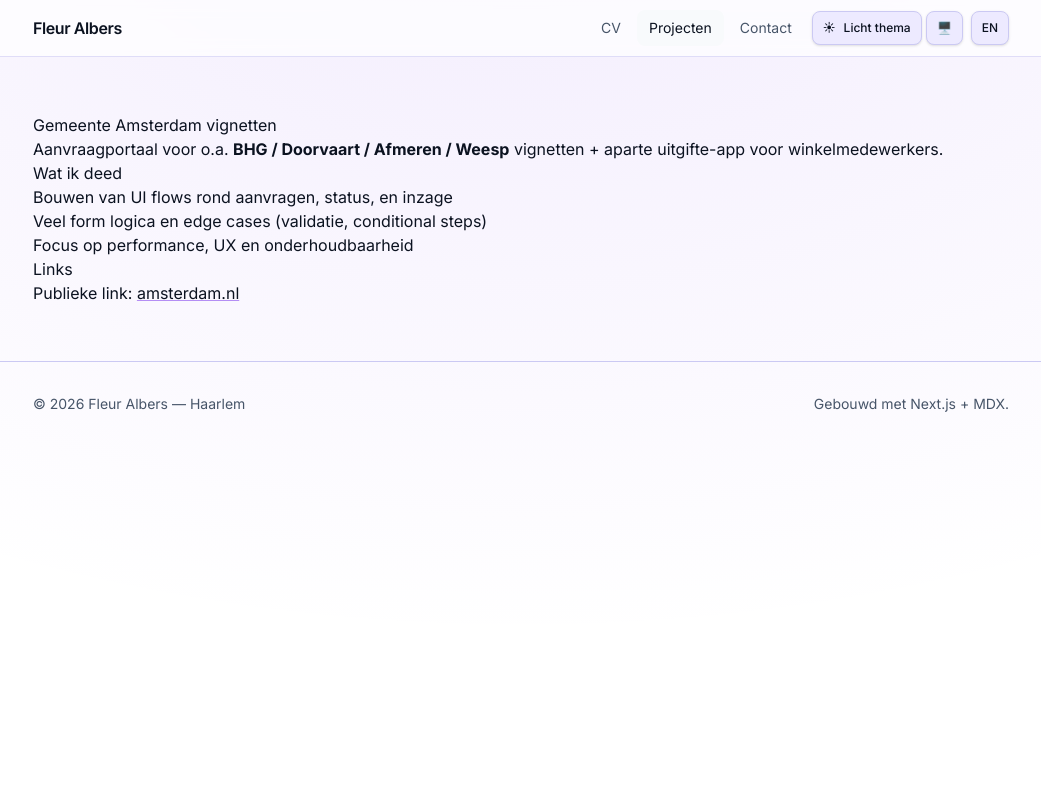
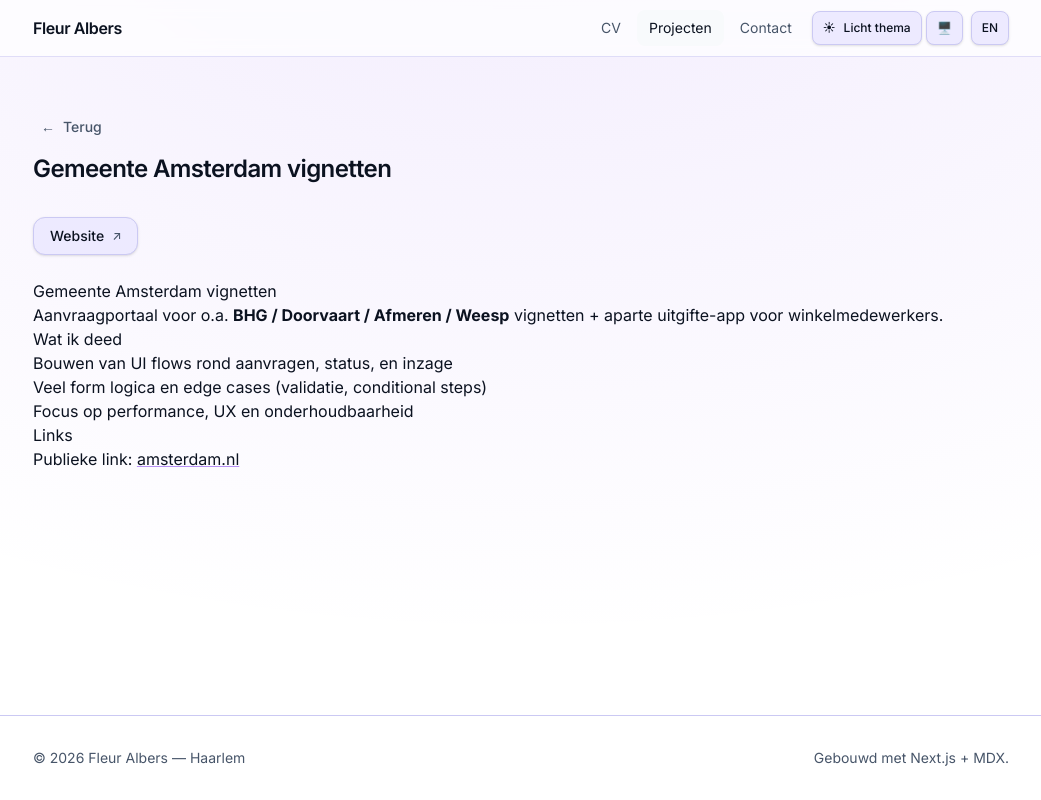
Before and after one commit to Fleurig/portfolio, a Next.js app: page /nl/projects/amsterdam-vignetten in a window 1280 px wide. Shown: the whole page, without its empty margins (119-1160 px from the left). Built offline with nearby package versions, Linux system fonts and the light colour scheme.

Commit message:
Add back link + page header across all pages; make footer sticky via flex layout; ensure external project URLs open in new tab; i18n system theme label and external link a11y

```diff
--- a/app/[locale]/contact/page.tsx
+++ b/app/[locale]/contact/page.tsx
@@ -36,10 +36,11 @@ export default async function ContactPage({
   const { locale } = await params;
   if (locale !== 'nl' && locale !== 'en') return notFound();
 
+  const tr = t(locale);
   const mdx = await getPageMdx(locale, 'contact');
 
   return (
-    <SiteLayout locale={locale}>
+    <SiteLayout locale={locale} title={tr.seo.contactTitle} backHref={`/${locale}`}>
       <article className="prose max-w-none">
         <Mdx source={mdx} />
       </article>
--- a/app/[locale]/cv/page.tsx
+++ b/app/[locale]/cv/page.tsx
@@ -40,7 +40,7 @@ export default async function CvPage({
   const mdx = await getPageMdx(locale, 'cv');
 
   return (
-    <SiteLayout locale={locale}>
+    <SiteLayout locale={locale} title={tr.seo.cvTitle} backHref={`/${locale}`}>
       <div className="no-print mb-6 flex flex-wrap items-center gap-3">
         <a
           className="inline-flex items-center justify-center rounded-xl bg-[var(--color-text)] px-4 py-2 text-sm font-medium text-[var(--color-bg)] shadow-sm transition hover:opacity-90"
--- a/app/[locale]/page.tsx
+++ b/app/[locale]/page.tsx
@@ -36,10 +36,11 @@ export default async function LocaleHomePage({
   const { locale } = await params;
   if (locale !== 'nl' && locale !== 'en') return notFound();
 
+  const tr = t(locale);
   const mdx = await getPageMdx(locale, 'home');
 
   return (
-    <SiteLayout locale={locale}>
+    <SiteLayout locale={locale} title={tr.seo.homeTitle} backHref={`/${locale}`}>
       <article className="prose max-w-none">
         <Mdx source={mdx} />
       </article>
--- a/app/[locale]/projects/[slug]/page.tsx
+++ b/app/[locale]/projects/[slug]/page.tsx
@@ -49,10 +49,33 @@ export default async function ProjectDetailPage({
   const { locale, slug } = await params;
   if (locale !== 'nl' && locale !== 'en') return notFound();
 
+  const tr = t(locale);
   const mdx = await getProjectMdx(locale, slug);
+  const title = mdx.frontmatter.title;
 
   return (
-    <SiteLayout locale={locale}>
+    <SiteLayout
+      locale={locale}
+      title={title}
+      backHref={`/${locale}/projects`}
+    >
+      {mdx.frontmatter.url ? (
+        <div className="not-prose mb-6">
+          <a
+            href={mdx.frontmatter.url}
+            target="_blank"
+            rel="noopener noreferrer"
+            className="inline-flex items-center gap-2 rounded-xl border border-[var(--color-border)] bg-[var(--color-surface)] px-4 py-2 text-sm font-medium text-[var(--color-text)] shadow-sm hover:bg-[var(--color-surface-muted)]"
+          >
+            {tr.pages.projectWebsite}
+            <span className="text-xs text-[var(--color-text-muted)]" aria-hidden="true">
+              ↗
+            </span>
+            <span className="sr-only">({tr.a11y.externalLinkNewTab})</span>
+          </a>
+        </div>
+      ) : null}
+
       <article className="prose max-w-none">
         <Mdx source={mdx} />
       </article>
--- a/app/[locale]/projects/page.tsx
+++ b/app/[locale]/projects/page.tsx
@@ -41,11 +41,8 @@ export default async function ProjectsIndexPage({
   const projects = await getAllProjects(locale);
 
   return (
-    <SiteLayout locale={locale}>
+    <SiteLayout locale={locale} title={tr.seo.projectsTitle} backHref={`/${locale}`}>
       <header className="mb-8">
-        <h1 className="text-2xl font-semibold tracking-tight text-[var(--color-text)]">
-          {tr.seo.projectsTitle}
-        </h1>
         <p className="mt-2 max-w-2xl text-[var(--color-text-muted)]">
           {tr.pages.projectsIntro}
         </p>
--- /dev/null
+++ b/src/components/site/PageHeader.tsx
@@ -0,0 +1,36 @@
+import Link from 'next/link';
+
+import type { Locale } from '@/src/lib/i18n';
+import { t } from '@/src/lib/translations';
+
+export function PageHeader({
+  locale,
+  title,
+  backHref,
+}: {
+  locale: Locale;
+  title?: string;
+  backHref?: string;
+}) {
+  const tr = t(locale);
+
+  return (
+    <div className="flex flex-col gap-3">
+      {backHref ? (
+        <Link
+          href={backHref}
+          className="inline-flex w-fit items-center gap-2 rounded-lg px-2 py-1 text-sm font-medium text-[var(--color-text-muted)] hover:bg-[var(--color-surface-muted)] hover:text-[var(--color-text)]"
+        >
+          <span aria-hidden="true">←</span>
+          <span>{tr.nav.back}</span>
+        </Link>
+      ) : null}
+
+      {title ? (
+        <h1 className="text-2xl font-semibold tracking-tight text-[var(--color-text)]">
+          {title}
+        </h1>
+      ) : null}
+    </div>
+  );
+}
--- a/src/components/site/SiteLayout.tsx
+++ b/src/components/site/SiteLayout.tsx
@@ -2,19 +2,31 @@ import type { Locale } from '@/src/lib/i18n';
 import { SiteHeader } from '@/src/components/site/SiteHeader';
 import { SiteFooter } from '@/src/components/site/SiteFooter';
 import { Container } from '@/src/components/ui/Container';
+import { PageHeader } from '@/src/components/site/PageHeader';
 
 export function SiteLayout({
   locale,
+  title,
+  backHref,
   children,
 }: {
   locale: Locale;
+  title?: string;
+  backHref?: string;
   children: React.ReactNode;
 }) {
   return (
-    <div className="min-h-dvh bg-[radial-gradient(80rem_50rem_at_50%_-10rem,color-mix(in_oklab,var(--color-primary)_10%,transparent),transparent)]">
+    <div className="min-h-dvh flex flex-col bg-[radial-gradient(80rem_50rem_at_50%_-10rem,color-mix(in_oklab,var(--color-primary)_10%,transparent),transparent)]">
       <SiteHeader locale={locale} />
-      <main id="content">
-        <Container className="py-10 sm:py-14">{children}</Container>
+      <main id="content" className="flex-1">
+        <Container className="py-10 sm:py-14">
+          {title || backHref ? (
+            <div className="mb-8">
+              <PageHeader locale={locale} title={title} backHref={backHref} />
+            </div>
+          ) : null}
+          {children}
+        </Container>
       </main>
       <SiteFooter locale={locale} />
     </div>
--- a/src/components/site/ThemeToggle.tsx
+++ b/src/components/site/ThemeToggle.tsx
@@ -13,8 +13,6 @@ export function ThemeToggle({ locale }: { locale: 'nl' | 'en' }) {
   const tr = t(locale);
   const { theme, setTheme, clearTheme } = useTheme();
 
-  // No explicit "system" option in UI.
-  // Cycle: dark -> light -> contrast -> (back to system via clear)
   const next = theme === 'dark' ? 'light' : theme === 'light' ? 'contrast' : 'dark';
 
   const label =
@@ -41,8 +39,8 @@ export function ThemeToggle({ locale }: { locale: 'nl' | 'en' }) {
         type="button"
         onClick={clearTheme}
         className="inline-flex items-center rounded-lg border border-[var(--color-border)] bg-[var(--color-surface)] px-2.5 py-2 text-xs font-medium text-[var(--color-text-muted)] shadow-sm hover:bg-[var(--color-surface-muted)]"
-        aria-label={locale === 'en' ? 'Use system theme' : 'Gebruik systeem thema'}
-        title={locale === 'en' ? 'Use system theme' : 'Gebruik systeem thema'}
+        aria-label={tr.a11y.useSystemTheme}
+        title={tr.a11y.useSystemTheme}
       >
         <span aria-hidden="true">🖥</span>
       </button>
--- a/src/lib/translations.ts
+++ b/src/lib/translations.ts
@@ -7,6 +7,7 @@ export type Translations = {
   };
   nav: {
     home: string;
+    back: string;
     cv: string;
     projects: string;
     contact: string;
@@ -19,6 +20,8 @@ export type Translations = {
     themeDark: string;
     themeLight: string;
     themeContrast: string;
+    externalLinkNewTab: string;
+    useSystemTheme: string;
   };
   seo: {
     siteName: string;
@@ -38,6 +41,7 @@ export type Translations = {
     projectsIntro: string;
     cvTip: string;
     cvDownload: string;
+    projectWebsite: string;
   };
 };
 
@@ -49,6 +53,7 @@ const dict = {
     },
     nav: {
       home: 'Home',
+      back: 'Terug',
       cv: 'CV',
       projects: 'Projecten',
       contact: 'Contact',
@@ -61,6 +66,8 @@ const dict = {
       themeDark: 'Donker thema',
       themeLight: 'Licht thema',
       themeContrast: 'Hoog contrast',
+      externalLinkNewTab: 'Opent in een nieuw tabblad',
+      useSystemTheme: 'Gebruik systeem thema',
     },
     seo: {
       siteName: 'Fleur Albers',
@@ -85,6 +92,7 @@ const dict = {
         'Een selectie van producten en platformen waar ik aan heb gewerkt — met focus op UX, toegankelijkheid en onderhoudbare front-end architectuur.',
       cvTip: 'Tip: gebruik je browser print-dialog voor een nette A4 export.',
       cvDownload: 'Download CV (PDF)',
+      projectWebsite: 'Website',
     },
   },
   en: {
@@ -94,6 +102,7 @@ const dict = {
     },
     nav: {
       home: 'Home',
+      back: 'Back',
       cv: 'CV',
       projects: 'Projects',
       contact: 'Contact',
@@ -106,6 +115,8 @@ const dict = {
       themeDark: 'Dark theme',
       themeLight: 'Light theme',
       themeContrast: 'High contrast',
+      externalLinkNewTab: 'Opens in a new tab',
+      useSystemTheme: 'Use system theme',
     },
     seo: {
       siteName: 'Fleur Albers',
@@ -130,6 +141,7 @@ const dict = {
         'A selection of products and platforms I worked on — focusing on UX, accessibility, and maintainable front-end architecture.',
       cvTip: 'Tip: use your browser print dialog for a clean A4 export.',
       cvDownload: 'Download CV (PDF)',
+      projectWebsite: 'Website',
     },
   },
 } as const satisfies Record<'nl' | 'en', Translations>;
```
